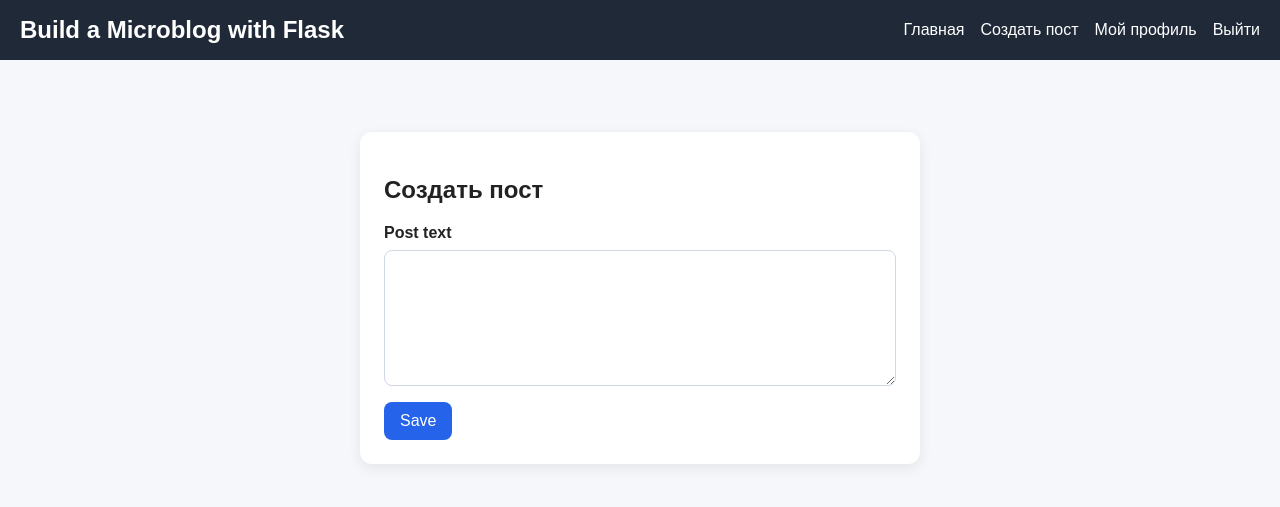
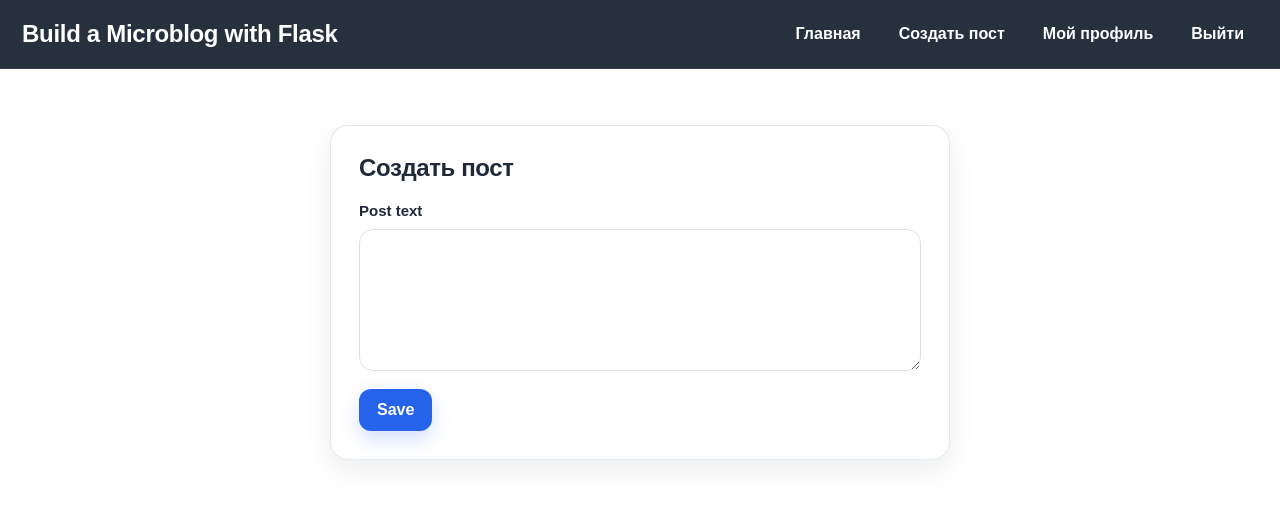
Before and after one commit to 1ce1ceice/BuildMicroblogWithFlask, a Flask app: page /posts/create in a window 1280 px wide. Shown: the top 507 px of the page. Run offline with Flask 3, Linux system fonts and the light colour scheme; the visitor is signed in with stand-in values (Sample User, id 1).

Commit message:
full update css

```diff
--- a/app/static/style.css
+++ b/app/static/style.css
@@ -1,48 +1,91 @@
 * {
     box-sizing: border-box;
+}
+
+:root {
+    --bg: #f3f4f6;
+    --surface: #ffffff;
+    --surface-soft: #f8fafc;
+    --text: #1f2937;
+    --muted: #64748b;
+    --border: #dbe2ea;
+    --primary: #2563eb;
+    --primary-hover: #1d4ed8;
+    --danger: #dc2626;
+    --danger-hover: #b91c1c;
+    --secondary: #64748b;
+    --secondary-hover: #475569;
+    --success-bg: #dcfce7;
+    --success-text: #166534;
+    --info-bg: #dbeafe;
+    --info-text: #1d4ed8;
+    --danger-bg: #fee2e2;
+    --danger-text: #991b1b;
+    --shadow: 0 10px 30px rgba(15, 23, 42, 0.08);
+    --shadow-hover: 0 16px 40px rgba(15, 23, 42, 0.12);
+    --radius: 18px;
+}
+
+html {
+    scroll-behavior: smooth;
 }
 
 body {
     margin: 0;
     font-family: Arial, sans-serif;
-    background: #f5f7fb;
-    color: #222;
+    background: #ffffff;
+    color: var(--text);
 }
 
 .container {
-    width: 100%;
-    max-width: 700px;
+    width: 90%;
+    max-width: 900px;
     margin: 0 auto;
 }
 
 .header {
-    background: #1f2937;
+    position: sticky;
+    top: 0;
+    z-index: 100;
+    background: rgba(31, 41, 55, 0.96);
+    backdrop-filter: blur(8px);
     color: white;
-    padding: 16px 0;
-    margin-bottom: 32px;
+    border-bottom: 1px solid rgba(255, 255, 255, 0.06);
 }
 
 .header-container {
     width: 100%;
-    padding: 0 20px;
+    padding: 0 22px;
 }
 
 .nav {
+    min-height: 68px;
     display: flex;
     justify-content: space-between;
     align-items: center;
+    gap: 24px;
 }
 
 .logo {
     color: white;
     text-decoration: none;
     font-size: 24px;
-    font-weight: bold;
+    font-weight: 700;
+    margin-right: auto;
+    letter-spacing: -0.3px;
+    transition: opacity 0.2s ease, transform 0.2s ease;
+}
+
+.logo:hover {
+    color: white;
+    opacity: 0.9;
+    transform: translateY(-1px);
 }
 
 .nav-links {
     display: flex;
-    gap: 16px;
+    align-items: center;
+    gap: 10px;
     list-style: none;
     margin: 0;
     padding: 0;
@@ -51,39 +94,68 @@ body {
 .nav-links a {
     color: white;
     text-decoration: none;
+    font-weight: 600;
+    padding: 10px 14px;
+    border-radius: 10px;
+    transition: background 0.2s ease, transform 0.2s ease, opacity 0.2s ease;
+}
+
+.nav-links a:hover {
+    background: rgba(255, 255, 255, 0.1);
+    transform: translateY(-1px);
+}
+
+main.container {
+    padding-top: 36px;
+    padding-bottom: 48px;
 }
 
 .card {
-    background: white;
-    padding: 24px;
-    border-radius: 12px;
-    box-shadow: 0 4px 14px rgba(0, 0, 0, 0.08);
     width: 100%;
+    background: rgba(255, 255, 255, 0.96);
+    border: 1px solid rgba(219, 226, 234, 0.8);
+    padding: 28px;
+    border-radius: var(--radius);
+    box-shadow: var(--shadow);
+    transition: transform 0.22s ease, box-shadow 0.22s ease;
+}
+
+.card:hover {
+    transform: translateY(-2px);
+    box-shadow: var(--shadow-hover);
 }
 
 .form-card {
-    max-width: 500px;
+    width: 100%;
+    max-width: 620px;
 }
 
-.form-group {
-    margin-bottom: 16px;
+.main-center {
+    min-height: calc(100vh - 68px);
+    display: flex;
+    justify-content: center;
+    align-items: flex-start;
+    padding-top: 72px;
 }
 
 .form-page {
     display: flex;
     justify-content: center;
-    padding-top: 40px;
+    padding-top: 20px;
 }
 
-.form-card {
+.form-group {
     width: 100%;
-    max-width: 560px;
+    min-width: 0;
+    margin-bottom: 18px;
 }
 
 .form-group label {
-    display: block;
-    margin-bottom: 8px;
-    font-weight: 600;
+    display: inline-block;
+    margin-bottom: 10px;
+    font-size: 15px;
+    font-weight: 700;
+    color: var(--text);
 }
 
 .form-input,
@@ -92,65 +164,147 @@ textarea {
     width: 100%;
     max-width: 100%;
     min-width: 0;
-    padding: 10px 12px;
-    border: 1px solid #cfd6e4;
-    border-radius: 8px;
+    box-sizing: border-box;
+    padding: 13px 14px;
+    border: 1px solid var(--border);
+    border-radius: 14px;
     font-size: 16px;
-    box-sizing: border-box;
+    color: var(--text);
+    background: #fff;
+    outline: none;
+    transition: border-color 0.2s ease, box-shadow 0.2s ease, transform 0.15s ease;
     resize: vertical;
 }
 
+.form-input:focus,
+textarea:focus {
+    border-color: rgba(37, 99, 235, 0.5);
+    box-shadow: 0 0 0 4px rgba(37, 99, 235, 0.12);
+}
+
+.form-input:hover,
+textarea:hover {
+    border-color: #b9c6d8;
+}
+
 .btn {
-    background: #2563eb;
+    display: inline-flex;
+    align-items: center;
+    justify-content: center;
+    gap: 8px;
+    background: var(--primary);
     color: white;
     border: none;
-    padding: 10px 16px;
-    border-radius: 8px;
+    padding: 12px 18px;
+    border-radius: 12px;
     cursor: pointer;
     font-size: 16px;
+    font-weight: 700;
+    text-decoration: none;
+    transition: background 0.2s ease, transform 0.18s ease, box-shadow 0.18s ease, opacity 0.18s ease;
+    box-shadow: 0 8px 20px rgba(37, 99, 235, 0.2);
 }
 
 .btn:hover {
-    background: #1d4ed8;
+    background: var(--primary-hover);
+    transform: translateY(-1px);
+    box-shadow: 0 12px 24px rgba(37, 99, 235, 0.24);
+}
+
+.btn:active {
+    transform: translateY(0);
+}
+
+.btn-secondary {
+    background: var(--secondary);
+    color: white;
+    text-decoration: none;
+    padding: 12px 18px;
+    border-radius: 12px;
+    display: inline-flex;
+    align-items: center;
+    justify-content: center;
+    font-weight: 700;
+    transition: background 0.2s ease, transform 0.18s ease, box-shadow 0.18s ease;
+    box-shadow: 0 8px 20px rgba(100, 116, 139, 0.18);
+}
+
+.btn-secondary:hover {
+    background: var(--secondary-hover);
+    transform: translateY(-1px);
+}
+
+.btn-danger {
+    background: var(--danger);
+    color: white;
+    border: none;
+    padding: 12px 18px;
+    border-radius: 12px;
+    cursor: pointer;
+    font-size: 16px;
+    font-weight: 700;
+    transition: background 0.2s ease, transform 0.18s ease, box-shadow 0.18s ease;
+    box-shadow: 0 8px 20px rgba(220, 38, 38, 0.18);
+}
+
+.btn-danger:hover {
+    background: var(--danger-hover);
+    transform: translateY(-1px);
 }
 
 .flash {
-    padding: 12px 16px;
-    border-radius: 8px;
-    margin-bottom: 16px;
+    padding: 14px 16px;
+    border-radius: 14px;
+    margin-bottom: 18px;
+    font-weight: 600;
+    border: 1px solid transparent;
+    animation: fadeSlideIn 0.35s ease;
 }
 
 .flash-success {
-    background: #dcfce7;
-    color: #166534;
+    background: var(--success-bg);
+    color: var(--success-text);
+    border-color: #bbf7d0;
 }
 
 .flash-danger {
-    background: #fee2e2;
-    color: #991b1b;
+    background: var(--danger-bg);
+    color: var(--danger-text);
+    border-color: #fecaca;
 }
 
 .flash-info {
-    background: #dbeafe;
-    color: #1e40af;
+    background: var(--info-bg);
+    color: var(--info-text);
+    border-color: #bfdbfe;
 }
 
 .error {
     color: #b91c1c;
     font-size: 14px;
-    margin-top: 6px;
+    margin-top: 8px;
+    font-weight: 600;
 }
 
 .post {
-    padding: 16px;
-    border-radius: 10px;
-    background: #f1f5f9;
+    padding: 18px;
+    border-radius: 16px;
+    background: linear-gradient(180deg, #f8fafc 0%, #f1f5f9 100%);
+    border: 1px solid #e2e8f0;
     margin-top: 16px;
+    transition: transform 0.2s ease, box-shadow 0.2s ease, border-color 0.2s ease;
+}
+
+.post:hover {
+    transform: translateY(-2px);
+    box-shadow: 0 12px 24px rgba(15, 23, 42, 0.08);
+    border-color: #cbd5e1;
 }
 
 .post-body {
-    font-size: 16px;
-    margin-bottom: 12px;
+    font-size: 17px;
+    line-height: 1.55;
+    margin-bottom: 14px;
     white-space: pre-wrap;
 }
 
@@ -158,45 +312,83 @@ textarea {
     display: flex;
     justify-content: space-between;
     gap: 12px;
+    flex-wrap: wrap;
     font-size: 14px;
-    color: #475569;
-    margin-bottom: 12px;
+    color: var(--muted);
+    margin-bottom: 14px;
+}
+
+.post-meta a {
+    color: var(--primary);
+    font-weight: 700;
+    text-decoration: none;
+}
+
+.post-meta a:hover {
+    text-decoration: underline;
 }
 
 .post-actions {
     display: flex;
     gap: 10px;
     align-items: center;
-}
-
-.btn-secondary {
-    background: #64748b;
-    color: white;
-    text-decoration: none;
-    padding: 10px 16px;
-    border-radius: 8px;
-    display: inline-block;
-}
-
-.btn-secondary:hover {
-    background: #475569;
-}
-
-.btn-danger {
-    background: #dc2626;
-}
-
-.btn-danger:hover {
-    background: #b91c1c;
+    flex-wrap: wrap;
 }
 
 .profile-posts {
     margin-top: 20px;
 }
 
-.main-center {
-    min-height: calc(100vh - 70px);
-    display: flex;
-    justify-content: center;
-    align-items: center;
+h1, h2, h3 {
+    margin-top: 0;
+    letter-spacing: -0.4px;
 }
+
+p {
+    line-height: 1.6;
+}
+
+@keyframes fadeSlideIn {
+    from {
+        opacity: 0;
+        transform: translateY(8px);
+    }
+    to {
+        opacity: 1;
+        transform: translateY(0);
+    }
+}
+
+@media (max-width: 768px) {
+    .header-container {
+        padding: 0 14px;
+    }
+
+    .nav {
+        flex-wrap: wrap;
+        padding: 12px 0;
+    }
+
+    .logo {
+        font-size: 21px;
+    }
+
+    .nav-links {
+        width: 100%;
+        justify-content: flex-start;
+        flex-wrap: wrap;
+    }
+
+    .card {
+        padding: 22px;
+    }
+
+    .main-center {
+        padding-top: 36px;
+    }
+
+    .post-meta {
+        flex-direction: column;
+        align-items: flex-start;
+    }
+}
```
Also changed, not shown: README.md.
